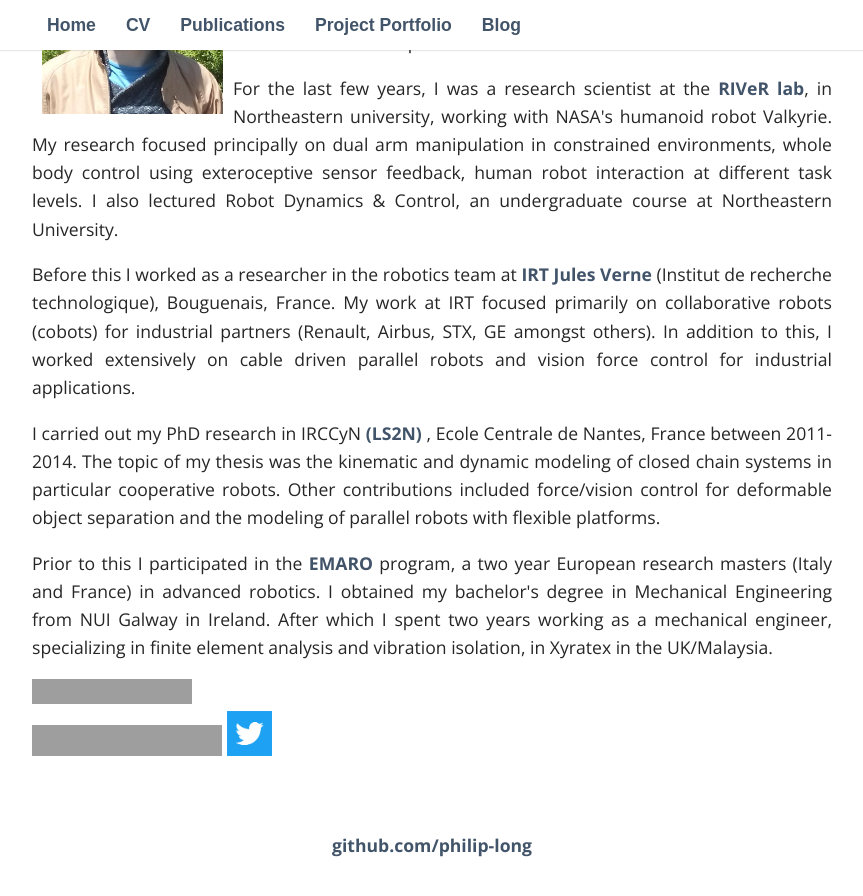
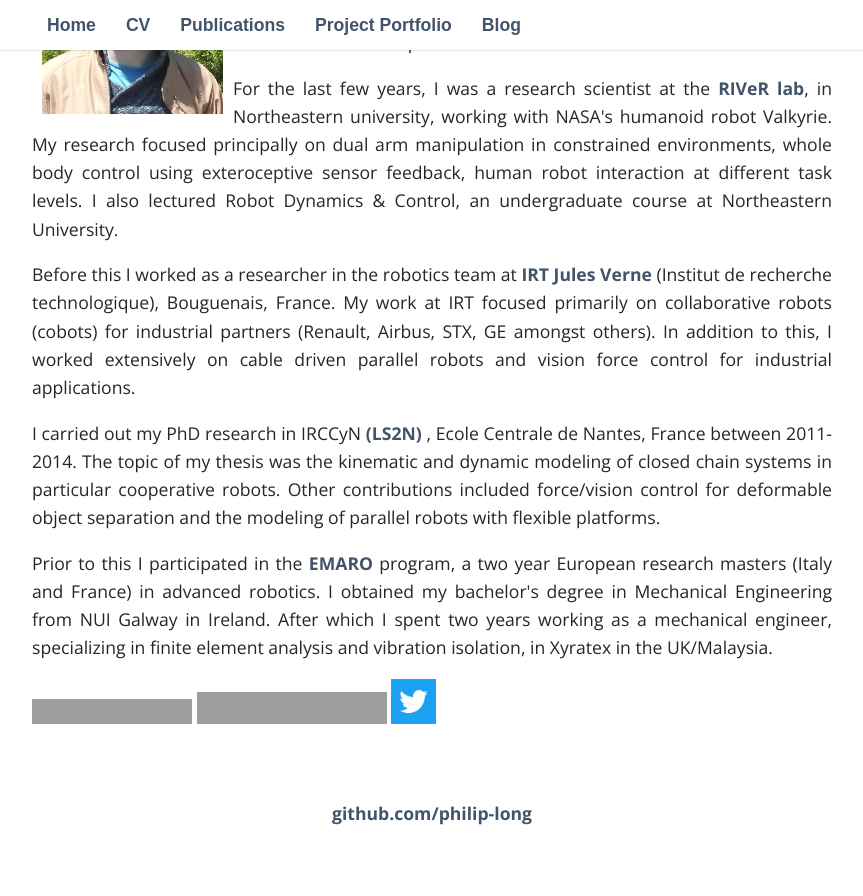
Before and after one commit to philip-long/philip-long.github.io, a Jekyll site: the page built from index.html, in a window 1280 px wide and 900 px high, scrolled down 332 px. Shown: the top 896 px of the window, without its empty margins (208-1071 px from the left). Built offline with Jekyll 4.4.1, drawn with Linux system fonts in a browser that asks for light colours; nearby versions of some CDN libraries; some web fonts are replaced; library files that are not in the unit come from our copies; after the commit the page ends 1199 px from its top, so only the background shows below that; grey boxes are pictures that could not be loaded.

Commit message:
Update index.html

```diff
--- a/index.html
+++ b/index.html
@@ -37,18 +37,18 @@
           <img src="https://static.licdn.com/scds/common/u/img/webpromo/btn_viewmy_160x25.png" width="160" height="25" border="0" alt="View Philip Long's profile on LinkedIn">
 
     </a>
-<br>
+
 
 
     <a href="https://scholar.google.com/citations?user=FFAElw4AAAAJ&hl=en&oi=sra">
-       <img src=" https://upload.wikimedia.org/wikipedia/commons/2/28/Google_Scholar_logo.png" alt="Google scholar "
+       <img  padding: 5px; src=" https://upload.wikimedia.org/wikipedia/commons/2/28/Google_Scholar_logo.png" alt="Google scholar "
         width=190" height="31.5">
     </a>
             <!--/images/googlescholar.png-->
 
 
     <a href="https://twitter.com/Philip_Robotics">
-       <img src="/images/twitter_logo.png" alt="Twitter"
+       <img  padding: 5px; src="/images/twitter_logo.png" alt="Twitter"
         width=45" height="45">
     </a>
 
```
